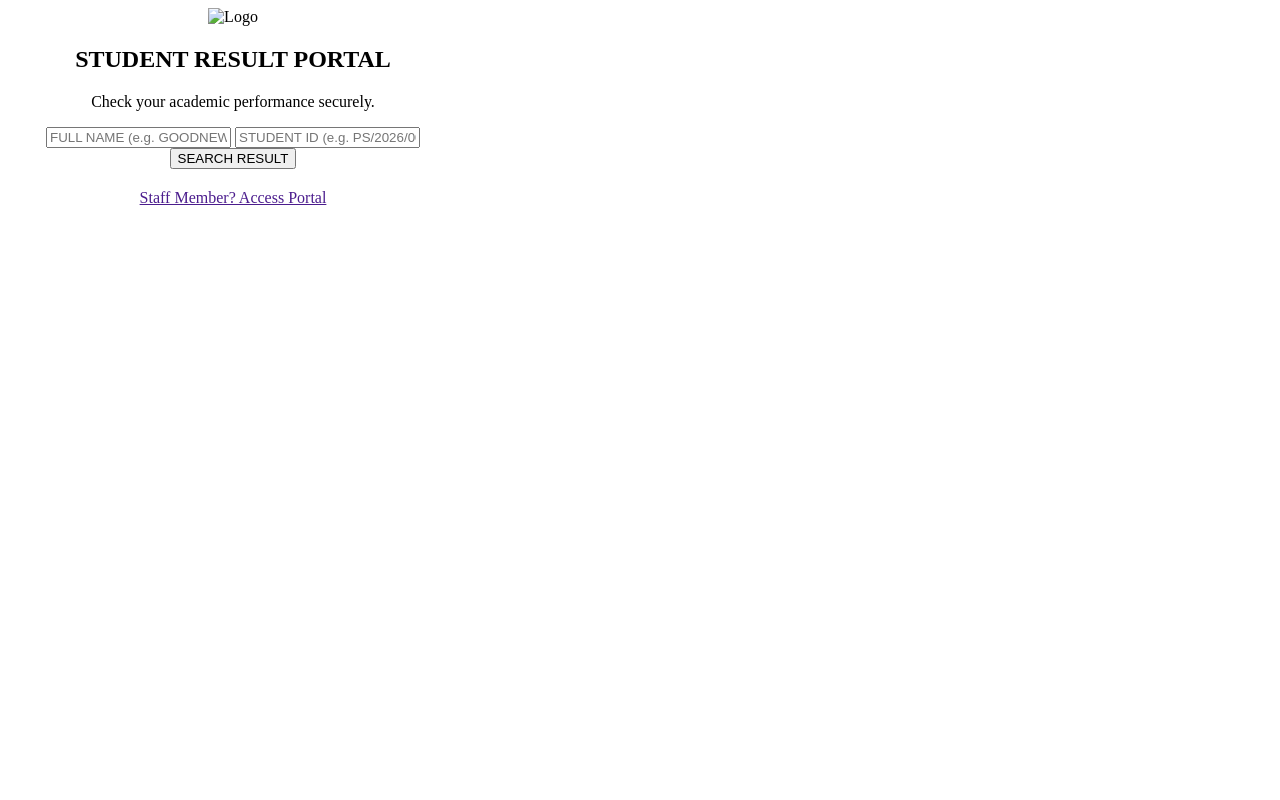
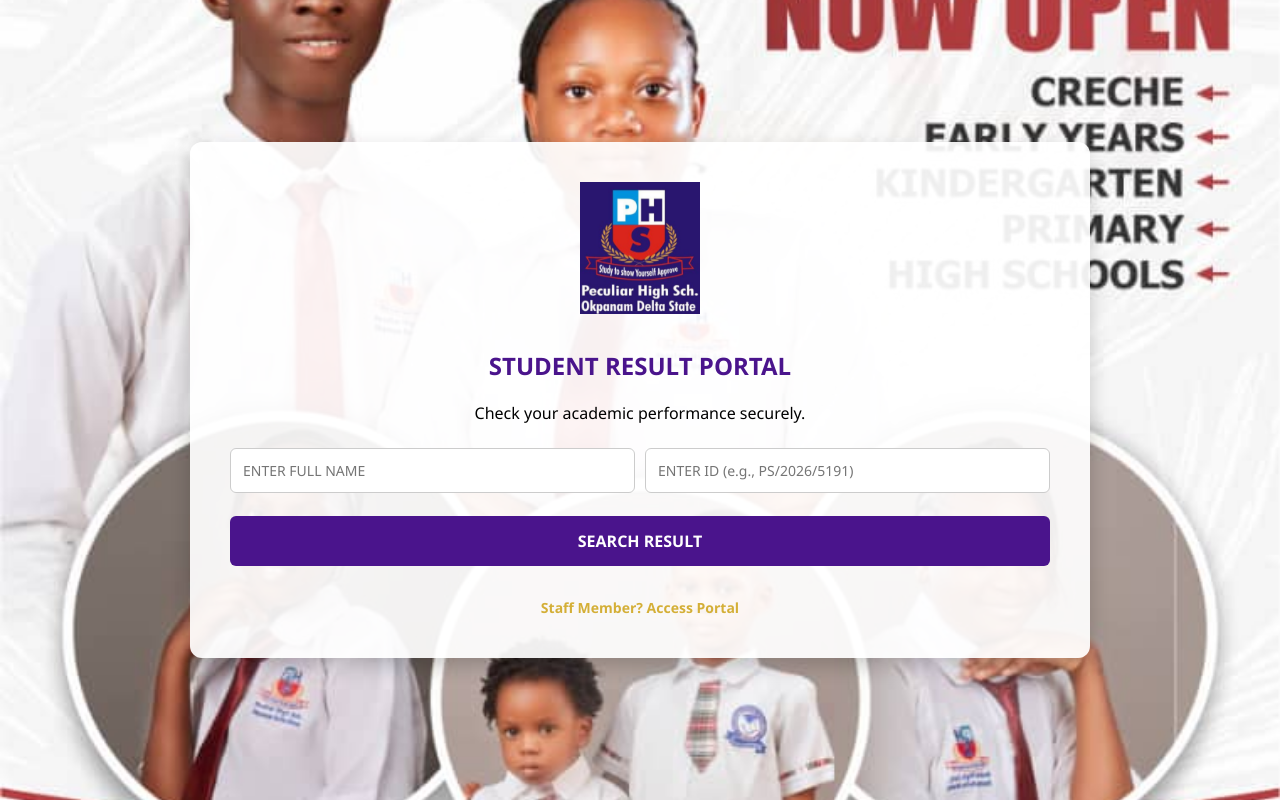
Before and after one commit to goodnewsonovroke-create/peculiar-school-portal, a website: page index.html in a window 1280 px wide. Drawn offline with Linux system fonts and the light colour scheme.

Commit message:
Applied glass container to index.html

```diff
--- a/index.html
+++ b/index.html
@@ -2,23 +2,41 @@
 <html lang="en">
 <head>
     <meta charset="UTF-8">
-    <title>Login - Peculiar School Portal</title>
-    <link rel="stylesheet" href=".styles.css">
+    <meta name="viewport" content="width=device-width, initial-scale=1.0">
+    <title>Peculiar School Portal - Student Access</title>
+    <!-- Your CSS is already working, this links to it! -->
+    <link rel="stylesheet" href="styles.css">
 </head>
-<body class="page-base page-login">
-    <div class="container" style="max-width: 450px; text-align: center;">
-        <img src=".school-logo.png.jpg" alt="Logo" width="120">
-        <h2 class="PH-purple line-condensed">STUDENT RESULT PORTAL</h2>
-        <p class="PH-subtext line-condensed">Check your academic performance securely.</p>
+<!-- This class triggers your background image from styles.css -->
+<body class="portal-bg">
 
-        <input type="text" id="student_name" placeholder="FULL NAME (e.g. GOODNEWS OVIE ONAVROKE)">
-        <input type="text" id="student_id" placeholder="STUDENT ID (e.g. PS/2026/001)">
+    <!-- This div triggers the beautiful translucent glass box! -->
+    <div class="portal-container">
 
-        <button class="btn" onclick="checkResult()">SEARCH RESULT</button>
+        <div style="text-align: center;">
+            <!-- IMPORTANT: Make sure your file in VS Code is named EXACTLY 'school-logo.jpg' -->
+            <img src="school-logo.jpg" alt="Peculiar High School Logo" style="width: 120px; margin-bottom: 10px;">
+            <h2>STUDENT RESULT PORTAL</h2>
+            <p>Check your academic performance securely.</p>
+        </div>
 
-        <p style="margin-top: 20px;"><a href="dashboard.html" style="color: #4b1c8d;">Staff Member? Access Portal</a></p>
+        <div style="display: flex; gap: 10px;">
+            <input type="text" id="studentName" placeholder="ENTER FULL NAME" required>
+            <input type="text" id="studentId" placeholder="ENTER ID (e.g., PS/2026/5191)" required>
+        </div>
+
+        <button id="searchBtn" onclick="checkResult()">SEARCH RESULT</button>
+        <p id="studentError" class="error-text" style="color: red; display: none; font-weight: bold; text-align: center;"></p>
+
+        <div style="text-align: center; margin-top: 15px;">
+            <!-- Link to Staff Login -->
+            <a href="/login" style="color: #d4af37; text-decoration: none; font-weight: bold; font-size: 14px;">Staff Member? Access Portal</a>
+        </div>
+
     </div>
 
+</body>
+</html>
     <script>
     async function checkResult() {
         const name = document.getElementById('student_name').value.trim();
```
